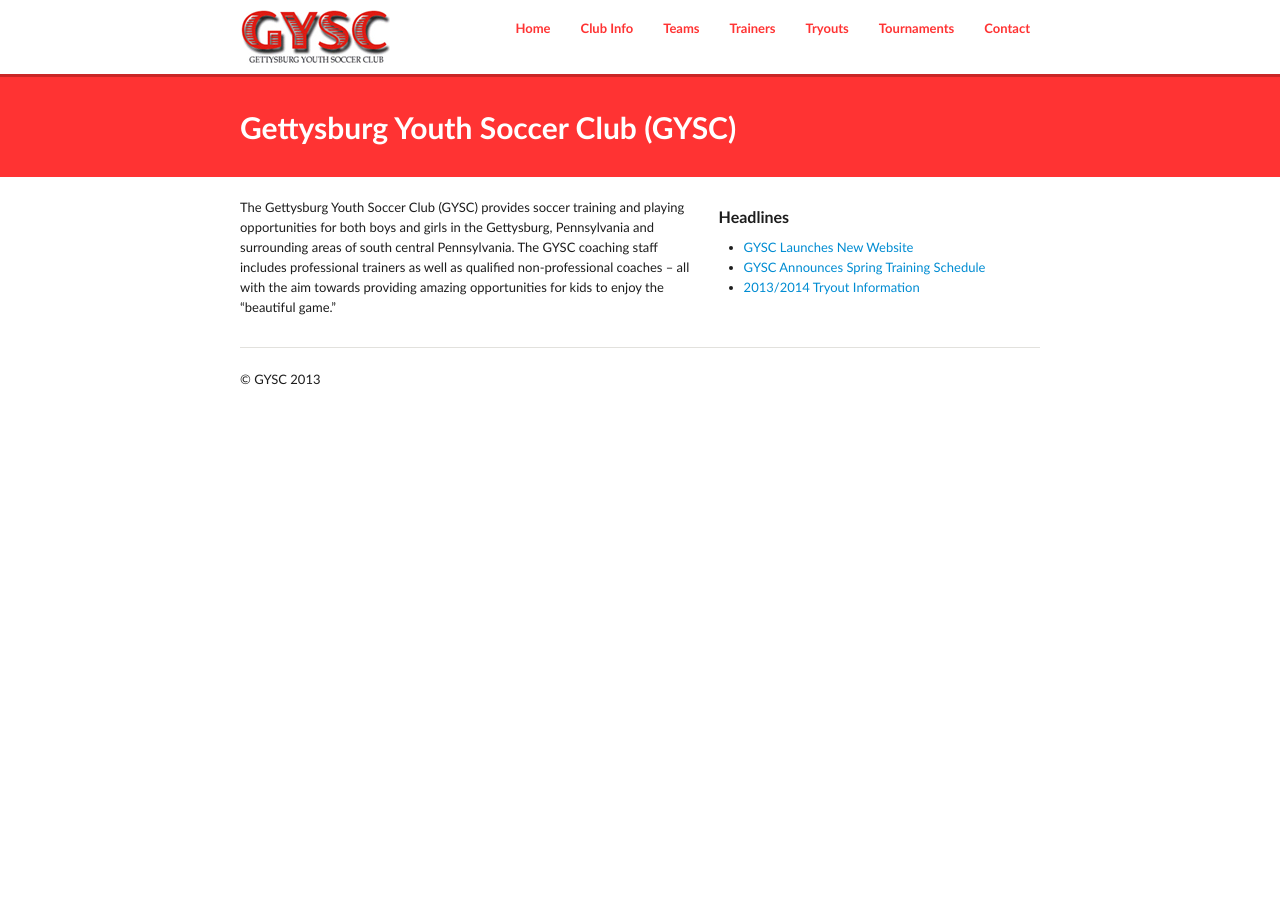
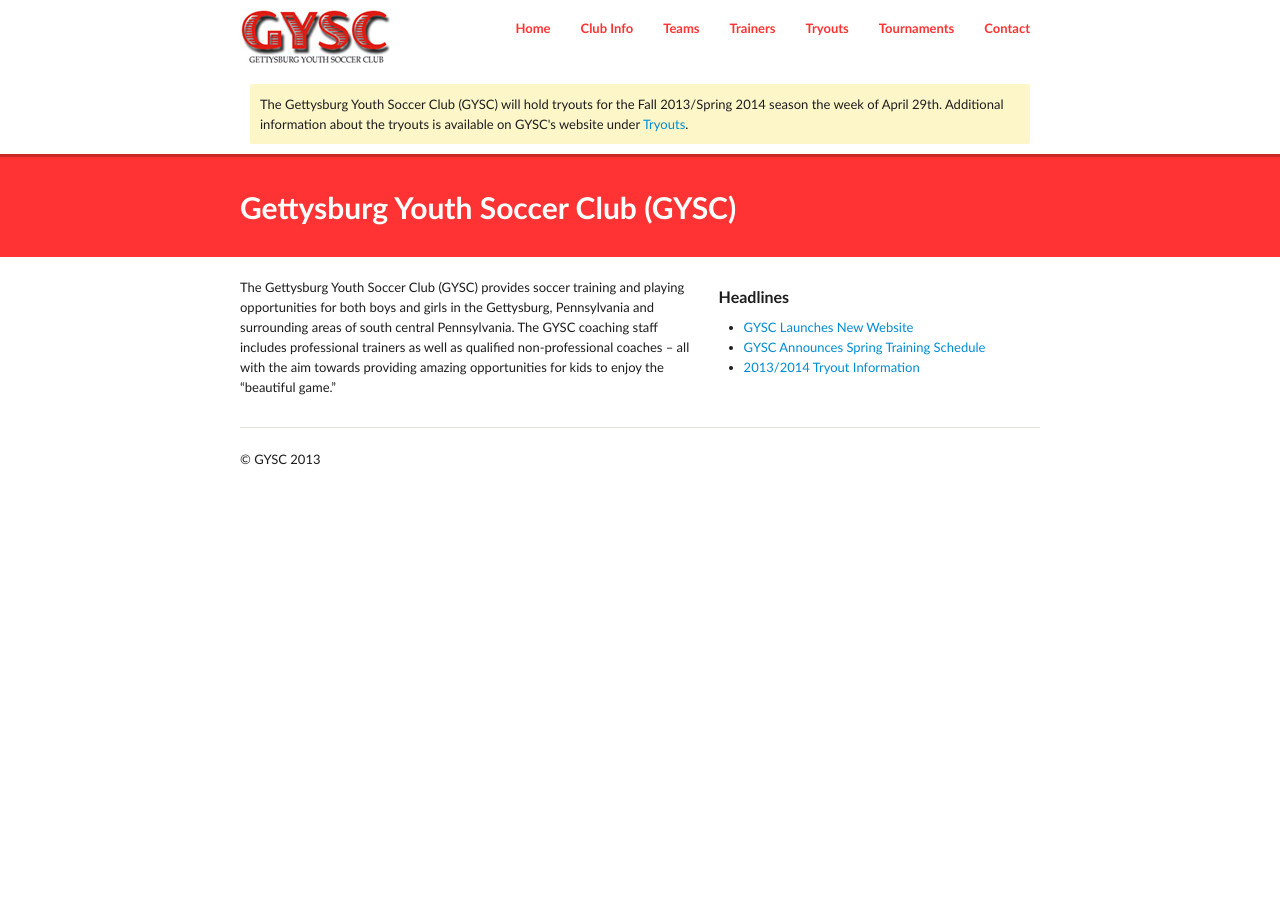
Before and after one commit to GYSC/gysc.github.com, a Jekyll site: the page built from index.md, in a window 1280 px wide. Built offline with Jekyll 4.4.1, drawn with Linux system fonts in a browser that asks for light colours; Markdown is read by kramdown in place of the engine named in the settings.

Commit message:
Update _config.yml

```diff
--- a/_config.yml
+++ b/_config.yml
@@ -1,5 +1,5 @@
 title: Gettysburg Youth Soccer Club
-message:
+message: The Gettysburg Youth Soccer Club (GYSC) will hold tryouts for the Fall 2013/Spring 2014 season the week of April 29th. Additional information about the tryouts is available on GYSC's website under <a href="http://www.gettysburgyouthsoccer/tryouts">Tryouts</a>.
 
 #build config
 server: true
```
